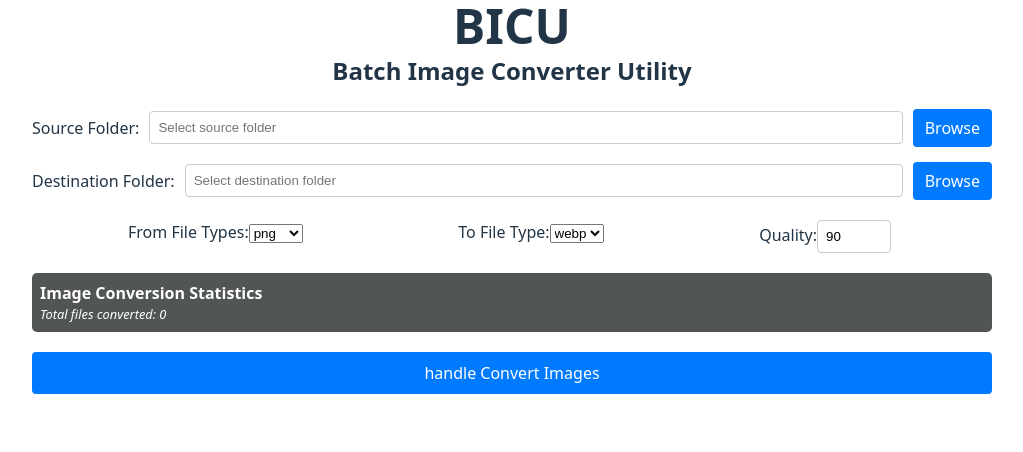
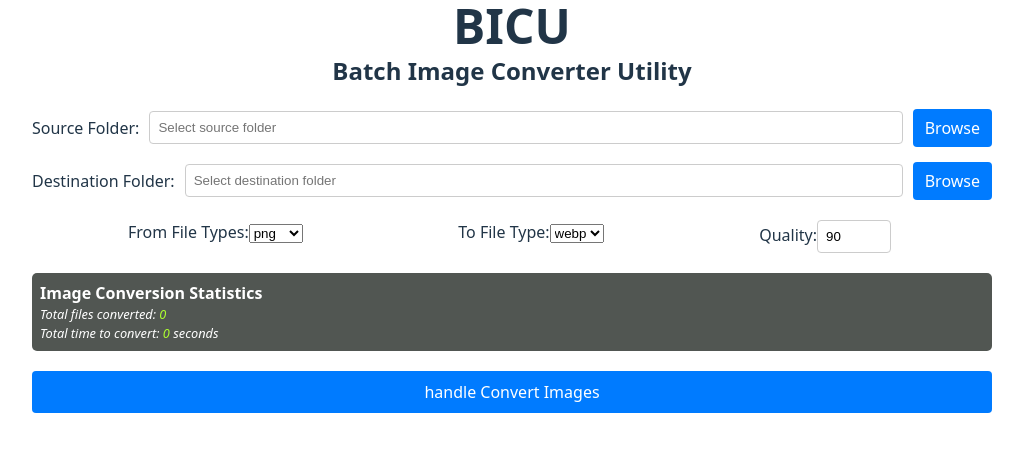
Before and after one commit to danieleugenevoigt/Image-Converter, a React (Vite) app in the folder image-converter/: page / in a window 1280 px wide. Shown: the top 452 px of the page, without its empty margins (128-1151 px from the left). Built offline with nearby package versions, Linux system fonts and the light colour scheme.

Commit message:
added total time statistic to informationViewer

```diff
--- a/image-converter/src/App.jsx
+++ b/image-converter/src/App.jsx
@@ -13,7 +13,7 @@ function App() {
   const [fromFileType, setFromFileType] = useState("png");
   const [toFileType, setToFileType] = useState("webp");
   const [fileCount, setFileCount] = useState(0);
-
+  const [totalTime, setTotalTime] = useState(0);
   const [quality, setQuality] = useState(90);
 
   const handleBrowseSource = async () => {
@@ -43,6 +43,7 @@ function App() {
     }
 
     setFileCount(0);
+    setTotalTime(0);
     setIsConverting(true);
     setMessage("Converting images...");
     console.log("Converting images with the following parameters:");
@@ -52,15 +53,19 @@ function App() {
     console.log("To File Type:", toFileType);
 
     try {
-      const count = await invoke("convert_images", {
+      const data = await invoke("convert_images", {
         inputDir: sourcePath,
         outputDir: destinationPath,
         inputFileType: fromFileType,
         outputFileType: toFileType,
-        quality: quality});
+        quality: quality,
+       });
 
-      setFileCount(count);
-      setMessage("Conversion completed successfully!");
+       console.log("Conversion result:", data); // Add this line to inspect the data object
+
+
+      setFileCount(data[0]);
+      setTotalTime(data[1].toFixed(3));      setMessage("Conversion completed successfully!");
     } catch (error) {
       console.error("Error during conversion:", error);
       setMessage("Error during conversion. Check the console for details.");
@@ -117,7 +122,7 @@ function App() {
             onChange={(e) => setQuality(Number(e.target.value))}          />
         </div>
       </div>
-      <div><InformationViewer fileCount={fileCount}/></div>
+      <div><InformationViewer fileCount={fileCount} totalTime={ totalTime} /></div>
       <button className="convert-button" onClick={handleConvertImages} disabled={isConverting}>
         {isConverting ? "Converting..." : "handle Convert Images"}
       </button>
--- a/image-converter/src/InformationViewer/InformationViewer.jsx
+++ b/image-converter/src/InformationViewer/InformationViewer.jsx
@@ -1,11 +1,13 @@
 import React from 'react'
 import "./informationViewer.css"
 
-const InformationViewer = ({ fileCount }) => {
+const InformationViewer = ({ fileCount, totalTime }) => {
   return (
     <div className='information-viewer'>
       <h2>Image Conversion Statistics</h2>
-      <p>Total files converted: {fileCount}</p>
+      <p>Total files converted: <span className='data'>{fileCount}</span></p>
+      <p>Total time to convert: <span className='data'>{totalTime}</span> seconds </p>
+
     </div>
   )
 }
--- a/image-converter/src/InformationViewer/informationViewer.css
+++ b/image-converter/src/InformationViewer/informationViewer.css
@@ -1,3 +1,6 @@
+.data {
+    color: greenyellow;
+}
 .information-viewer {
     background-color: #515652;
     padding: .5rem;
```
Also changed, not shown: 1 other file (tests, documents, lock files or other folders).
